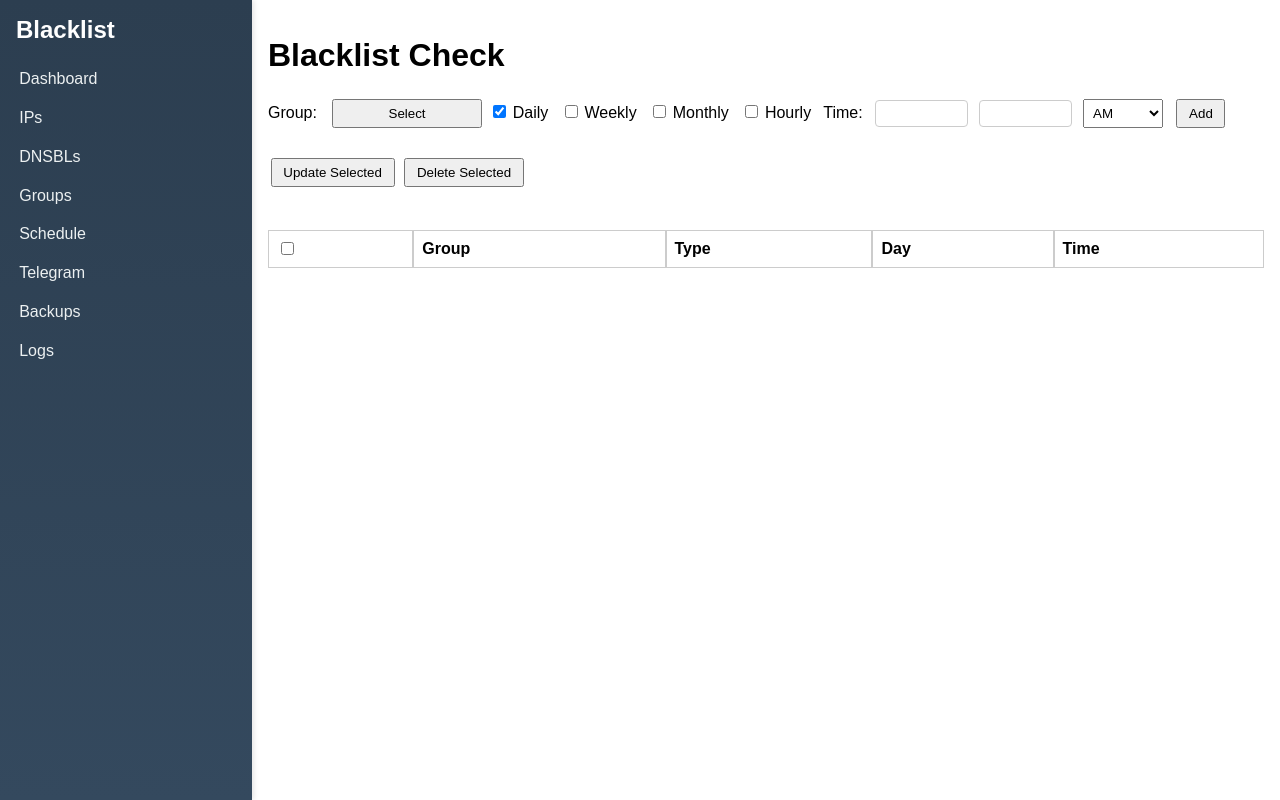
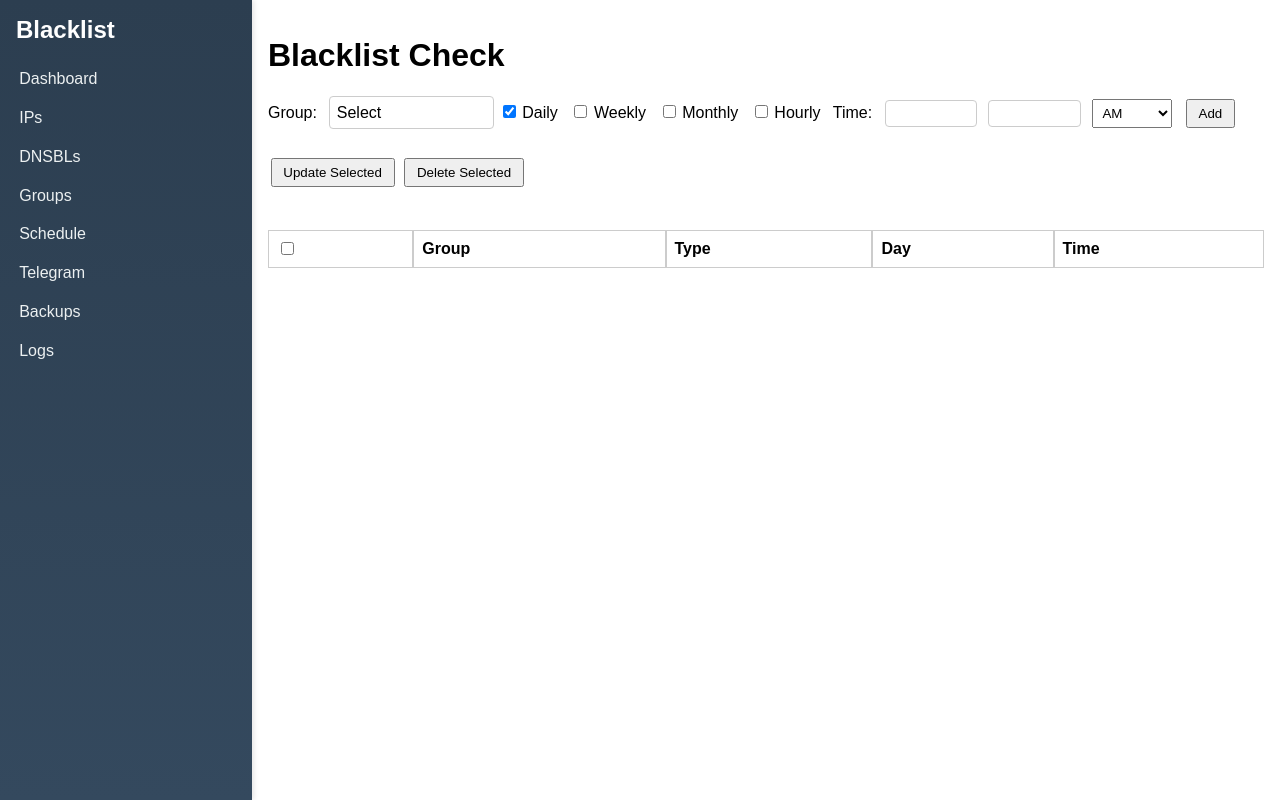
Before and after one commit to Lavine12/Bash, a Flask app: page /schedule in a window 1280 px wide. Run offline with Flask 3, Linux system fonts and the light colour scheme; data that the repository does not hold is empty.

Commit message:
Update dropdowns and telegram settings

```diff
--- a/blacklist_monitor/app.py
+++ b/blacklist_monitor/app.py
@@ -9,6 +9,7 @@ import dns.resolver
 import datetime
 import logging
 from collections import deque
+import subprocess
 
 DB_PATH = os.path.join(os.path.dirname(__file__), 'data.db')
 DB_TIMEOUT = 30  # seconds
@@ -169,7 +170,7 @@ def init_db():
         c.execute('INSERT OR IGNORE INTO settings (key, value) VALUES (?, ?)',
                   ('RESEND_PERIODIC', '1'))
         c.execute('INSERT OR IGNORE INTO settings (key, value) VALUES (?, ?)',
-                  ('RESEND_PERIOD', '0'))
+                  ('RESEND_TIMES', '0'))
         c.execute('INSERT OR IGNORE INTO settings (key, value) VALUES (?, ?)',
                   ('BACKUP_RETENTION_DAYS', '0'))
         c.execute('INSERT OR IGNORE INTO settings (key, value) VALUES (?, ?)',
@@ -358,6 +359,25 @@ def delete_selected_dnsbls():
                 pass
         conn.commit()
     return redirect(url_for('manage_dnsbls'))
+
+
+@app.route('/dnsbls/ping_selected', methods=['POST'])
+def ping_selected_dnsbls():
+    ids = request.form.getlist('dnsbl_id')
+    results = []
+    with sqlite3.connect(DB_PATH, timeout=DB_TIMEOUT) as conn:
+        c = conn.cursor()
+        for did in ids:
+            row = c.execute('SELECT domain FROM dnsbls WHERE id=?', (did,)).fetchone()
+            if not row:
+                continue
+            domain = row[0]
+            try:
+                subprocess.run(['ping', '-c', '1', '-W', '1', domain], stdout=subprocess.DEVNULL, stderr=subprocess.DEVNULL, check=True)
+                results.append((domain, True))
+            except Exception:
+                results.append((domain, False))
+    return render_template('ping_results.html', results=results)
 
 
 @app.route('/groups', methods=['GET', 'POST'])
@@ -573,11 +593,11 @@ def send_telegram_alerts(ip, dnsbl_info, remark='', group_id=None):
         chat_id = get_setting('TELEGRAM_CHAT_ID', TELEGRAM_CHAT_ID)
         if token and chat_id:
             msg = get_setting('ALERT_MESSAGE', 'IP {ip} is blacklisted in {dnsbl}')
-            period = int(get_setting('RESEND_PERIOD', '0'))
+            period = int(get_setting('RESEND_TIMES', '0'))
             rows = [(token, chat_id, 1, msg, period)]
 
     default_msg = get_setting('ALERT_MESSAGE', 'IP {ip} is blacklisted in {dnsbl}')
-    default_period = int(get_setting('RESEND_PERIOD', '0'))
+    default_period = int(get_setting('RESEND_TIMES', '0'))
     dnsbl_names = [d for d, _ in dnsbl_info]
     now = datetime.datetime.now()
     fmt_args = {
@@ -597,7 +617,9 @@ def send_telegram_alerts(ip, dnsbl_info, remark='', group_id=None):
                 if prev_time:
                     send = False
             else:
-                if prev_time and datetime.datetime.now() - prev_time < datetime.timedelta(minutes=resend):
+                minutes = minutes_until_next_check(group_id)
+                period_minutes = minutes // (resend + 1)
+                if prev_time and datetime.datetime.now() - prev_time < datetime.timedelta(minutes=period_minutes):
                     send = False
             if send:
                 should_send = True
@@ -654,7 +676,7 @@ def check_selected():
 @app.route('/telegram', methods=['GET', 'POST'])
 def telegram_settings():
     alert_message = get_setting('ALERT_MESSAGE', 'IP {ip} is blacklisted in {dnsbl}')
-    resend_period = int(get_setting('RESEND_PERIOD', '0'))
+    resend_period = int(get_setting('RESEND_TIMES', '0'))
     with sqlite3.connect(DB_PATH, timeout=DB_TIMEOUT) as conn:
         c = conn.cursor()
         if request.method == 'POST':
@@ -666,9 +688,7 @@ def telegram_settings():
                 active = 1 if request.form.get('active') == 'on' else 0
                 msg = request.form.get('alert_message', '').strip() or None
                 try:
-                    rh = int(request.form.get('resend_hours', 0))
-                    rm = int(request.form.get('resend_minutes', 0))
-                    period_val = rh * 60 + rm
+                    period_val = int(request.form.get('resend_times', 0))
                 except ValueError:
                     period_val = None
                 if tok and chat:
@@ -693,9 +713,7 @@ def telegram_settings():
                         active = 1 if request.form.get(f'active_{cid}') == 'on' else 0
                         msg = request.form.get(f'alert_message_{cid}', '').strip() or None
                         try:
-                            rh = int(request.form.get(f'resend_hours_{cid}', 0))
-                            rm = int(request.form.get(f'resend_minutes_{cid}', 0))
-                            period_val = rh * 60 + rm
+                            period_val = int(request.form.get(f'resend_times_{cid}', 0))
                         except ValueError:
                             period_val = None
                         c.execute('UPDATE telegram_chats SET token=?, chat_id=?, name=?, active=?, alert_message=?, resend_period=? WHERE id=?',
@@ -711,14 +729,13 @@ def telegram_settings():
                         send_test_message(message='Test Message')
         conn.commit()
         chats = c.execute('SELECT id, token, chat_id, name, active, alert_message, resend_period FROM telegram_chats').fetchall()
-    rh_disp = resend_period // 60
-    rm_disp = resend_period % 60
+    times_disp = resend_period
     chat_settings = []
     for row in chats:
         rperiod = row[6] if row[6] is not None else resend_period
-        chat_settings.append((row[0], row[1], row[2], row[3], row[4], row[5], rperiod // 60, rperiod % 60))
+        chat_settings.append((row[0], row[1], row[2], row[3], row[4], row[5], rperiod))
     return render_template('telegram.html', chats=chat_settings, message=alert_message,
-                           resend_hours=rh_disp, resend_minutes=rm_disp)
+                           resend_times=times_disp)
 
 
 @app.route('/schedule', methods=['GET', 'POST'])
@@ -1162,6 +1179,23 @@ def schedule_check_jobs():
         elif stype == "hourly":
             sched.add_job(scheduled_check, "interval", hours=hour, minutes=minute, id=job_id, kwargs=kwargs)
 
+def minutes_until_next_check(group_id=None):
+    jobs = []
+    if group_id is not None:
+        jobs = [j for j in sched.get_jobs() if j.id.startswith('check_job_') and j.kwargs.get('group_id') == group_id]
+    if not jobs:
+        jobs = [j for j in sched.get_jobs() if j.id.startswith('check_job_')]
+    if not jobs:
+        return CHECK_INTERVAL_MINUTES if CHECK_INTERVAL_MINUTES > 0 else 1440
+    next_run = None
+    for j in jobs:
+        if j.next_run_time and (next_run is None or j.next_run_time < next_run):
+            next_run = j.next_run_time
+    if not next_run:
+        return CHECK_INTERVAL_MINUTES if CHECK_INTERVAL_MINUTES > 0 else 1440
+    diff = next_run - datetime.datetime.now()
+    return max(1, int(diff.total_seconds() / 60))
+
 
 @app.route('/logs', methods=['GET', 'POST'])
 def view_logs():
--- a/blacklist_monitor/static/script.js
+++ b/blacklist_monitor/static/script.js
@@ -175,4 +175,23 @@ window.addEventListener('load', function() {
     });
     updateText();
   });
+
+  document.querySelectorAll('.dropdown-details').forEach(function(dd) {
+    var summary = dd.querySelector('summary');
+    function updateText() {
+      var checked = dd.querySelectorAll('input[type="checkbox"]:checked');
+      if (checked.length === 0) {
+        summary.textContent = 'Select';
+      } else if (checked.length === 1) {
+        summary.textContent = checked[0].parentNode.textContent.trim();
+      } else {
+        summary.textContent = checked.length + ' selected';
+      }
+    }
+    dd.addEventListener('toggle', updateText);
+    dd.querySelectorAll('input[type="checkbox"]').forEach(function(cb) {
+      cb.addEventListener('change', updateText);
+    });
+    updateText();
+  });
 });
--- a/blacklist_monitor/static/style.css
+++ b/blacklist_monitor/static/style.css
@@ -213,3 +213,31 @@ button, input[type="submit"] {
     overflow-y: auto;
     z-index: 10;
 }
+
+.dropdown-details {
+    position: relative;
+    display: inline-block;
+}
+
+.dropdown-details summary {
+    padding: 0.4em;
+    width: 150px;
+    border: 1px solid #ccc;
+    border-radius: 4px;
+    cursor: pointer;
+    list-style: none;
+}
+
+.dropdown-details div {
+    position: absolute;
+    background: #fff;
+    border: 1px solid #ccc;
+    padding: 0.4em;
+    max-height: 200px;
+    overflow-y: auto;
+    z-index: 10;
+}
+
+.type-label {
+    margin-right: 0.8em;
+}
--- a/blacklist_monitor/templates/_schedule_form.html
+++ b/blacklist_monitor/templates/_schedule_form.html
@@ -13,21 +13,21 @@
         {% endfor %}
     </select>
     {% else %}
-    <div class="checkbox-dropdown">
-        <button type="button">Select Groups</button>
-        <div class="checkbox-dropdown-menu">
+    <details class="dropdown-details">
+        <summary>Select Groups</summary>
+        <div>
             <label><input type="checkbox" name="group_ids" value=""> All Groups</label><br>
             {% for g in groups %}
             <label><input type="checkbox" name="group_ids" value="{{ g[0] }}"> {{ g[1] }}</label><br>
             {% endfor %}
         </div>
-    </div>
+    </details>
     {% endif %}
     <input type="hidden" name="type" id="schedule-type" value="{{ edit_schedule.type if edit_schedule else 'daily' }}">
-    <label><input type="checkbox" id="schedule-daily" onclick="selectType('schedule','daily')" {% if not edit_schedule or edit_schedule.type=='daily' %}checked{% endif %}>Daily</label>
-    <label><input type="checkbox" id="schedule-weekly" onclick="selectType('schedule','weekly')" {% if edit_schedule and edit_schedule.type=='weekly' %}checked{% endif %}>Weekly</label>
-    <label><input type="checkbox" id="schedule-monthly" onclick="selectType('schedule','monthly')" {% if edit_schedule and edit_schedule.type=='monthly' %}checked{% endif %}>Monthly</label>
-    <label><input type="checkbox" id="schedule-hourly" onclick="selectType('schedule','hourly')" {% if edit_schedule and edit_schedule.type=='hourly' %}checked{% endif %}>Hourly</label>
+    <label class="type-label"><input type="checkbox" id="schedule-daily" onclick="selectType('schedule','daily')" {% if not edit_schedule or edit_schedule.type=='daily' %}checked{% endif %}>Daily</label>
+    <label class="type-label"><input type="checkbox" id="schedule-weekly" onclick="selectType('schedule','weekly')" {% if edit_schedule and edit_schedule.type=='weekly' %}checked{% endif %}>Weekly</label>
+    <label class="type-label"><input type="checkbox" id="schedule-monthly" onclick="selectType('schedule','monthly')" {% if edit_schedule and edit_schedule.type=='monthly' %}checked{% endif %}>Monthly</label>
+    <label class="type-label"><input type="checkbox" id="schedule-hourly" onclick="selectType('schedule','hourly')" {% if edit_schedule and edit_schedule.type=='hourly' %}checked{% endif %}>Hourly</label>
     <span id="schedule-day-weekly">
         <select name="day" class="day-select">
             <option value="mon" {% if edit_schedule and edit_schedule.type=='weekly' and edit_schedule.day=='mon' %}selected{% endif %}>Mon</option>
@@ -69,19 +69,22 @@
         <tr class="schedule-row" data-row-id="{{ s.id }}">
             <td><input type="checkbox" name="schedule_id" value="{{ s.id }}"></td>
             <td>
-                <select name="group_id_{{ s.id }}" class="short-select">
-                    <option value="">All Groups</option>
-                    {% for g in groups %}
-                    <option value="{{ g[0] }}" {% if s.group_id==g[0] %}selected{% endif %}>{{ g[1] }}</option>
-                    {% endfor %}
-                </select>
+                <details class="dropdown-details">
+                    <summary>Select Groups</summary>
+                    <div>
+                        <label><input type="checkbox" name="group_id_{{ s.id }}" value="" {% if not s.group_id %}checked{% endif %}> All Groups</label><br>
+                        {% for g in groups %}
+                        <label><input type="checkbox" name="group_id_{{ s.id }}" value="{{ g[0] }}" {% if s.group_id==g[0] %}checked{% endif %}> {{ g[1] }}</label><br>
+                        {% endfor %}
+                    </div>
+                </details>
             </td>
             <td>
                 <input type="hidden" name="type_{{ s.id }}" id="row-{{ s.id }}-type" value="{{ s.type }}">
-                <label><input type="checkbox" id="row-{{ s.id }}-daily" onclick="selectType('row-{{ s.id }}','daily')" {% if s.type=='daily' %}checked{% endif %}>Daily</label>
-                <label><input type="checkbox" id="row-{{ s.id }}-weekly" onclick="selectType('row-{{ s.id }}','weekly')" {% if s.type=='weekly' %}checked{% endif %}>Weekly</label>
-                <label><input type="checkbox" id="row-{{ s.id }}-monthly" onclick="selectType('row-{{ s.id }}','monthly')" {% if s.type=='monthly' %}checked{% endif %}>Monthly</label>
-                <label><input type="checkbox" id="row-{{ s.id }}-hourly" onclick="selectType('row-{{ s.id }}','hourly')" {% if s.type=='hourly' %}checked{% endif %}>Hourly</label>
+                <label class="type-label"><input type="checkbox" id="row-{{ s.id }}-daily" onclick="selectType('row-{{ s.id }}','daily')" {% if s.type=='daily' %}checked{% endif %}>Daily</label>
+                <label class="type-label"><input type="checkbox" id="row-{{ s.id }}-weekly" onclick="selectType('row-{{ s.id }}','weekly')" {% if s.type=='weekly' %}checked{% endif %}>Weekly</label>
+                <label class="type-label"><input type="checkbox" id="row-{{ s.id }}-monthly" onclick="selectType('row-{{ s.id }}','monthly')" {% if s.type=='monthly' %}checked{% endif %}>Monthly</label>
+                <label class="type-label"><input type="checkbox" id="row-{{ s.id }}-hourly" onclick="selectType('row-{{ s.id }}','hourly')" {% if s.type=='hourly' %}checked{% endif %}>Hourly</label>
             </td>
             <td>
                 <span id="row-{{ s.id }}-day-weekly">
--- a/blacklist_monitor/templates/dnsbls.html
+++ b/blacklist_monitor/templates/dnsbls.html
@@ -11,6 +11,7 @@
     <br>
     <button type="submit" formaction="{{ url_for('bulk_dnsbls') }}">Add List</button>
     <button type="submit" formaction="{{ url_for('delete_selected_dnsbls') }}">Delete Selected</button>
+    <button type="submit" formaction="{{ url_for('ping_selected_dnsbls') }}">Ping Test</button>
     <br><br>
     <table>
         <tr><th><input type="checkbox" onclick="toggleAll(this)"></th><th>DNSBL</th></tr>
```
Also changed, not shown: blacklist_monitor/templates/groups.html (+8 -8 lines), blacklist_monitor/templates/ping_results.html (added, +11 -0 lines), blacklist_monitor/templates/telegram.html (+4 -7 lines).
